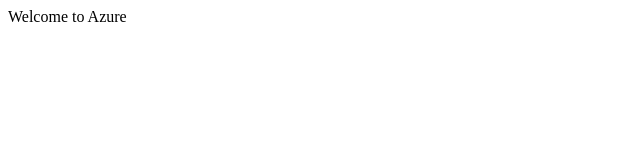
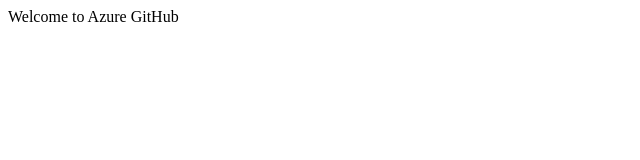
Before and after one commit to pnprathima/citrixdemo, a plain HTML site: page index.html in a window 1280 px wide. Shown: the full height of the page, 0-640 px from the left. Drawn offline with Linux system fonts and the light colour scheme.

Commit message:
Update index.html

```diff
--- a/index.html
+++ b/index.html
@@ -2,5 +2,5 @@
 <head>
 <title>Welcome</title>
 </head>
-<body>Welcome to Azure</body>
+<body>Welcome to Azure GitHub</body>
 </html>
```
